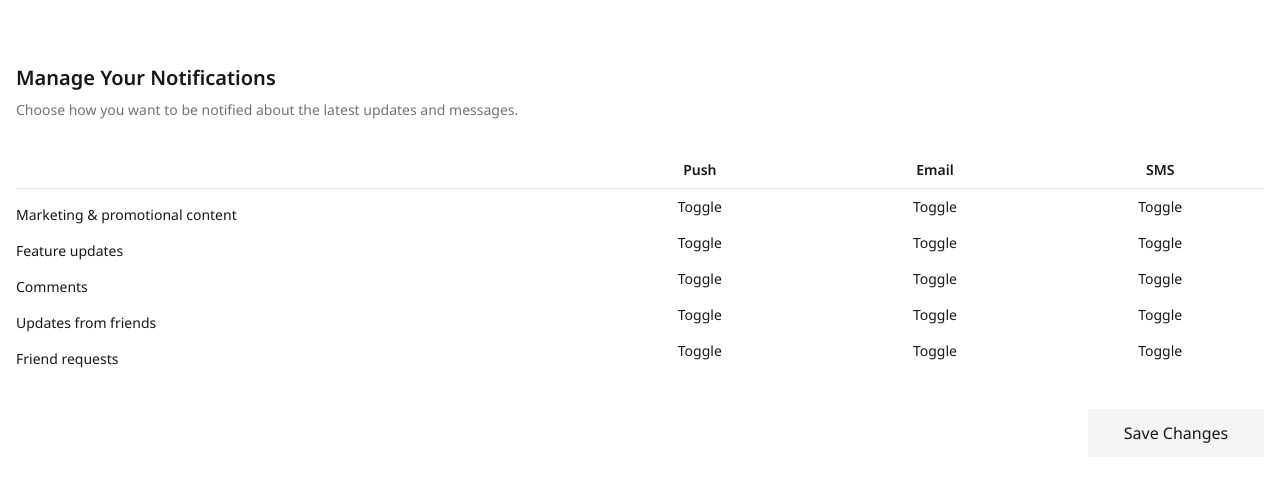
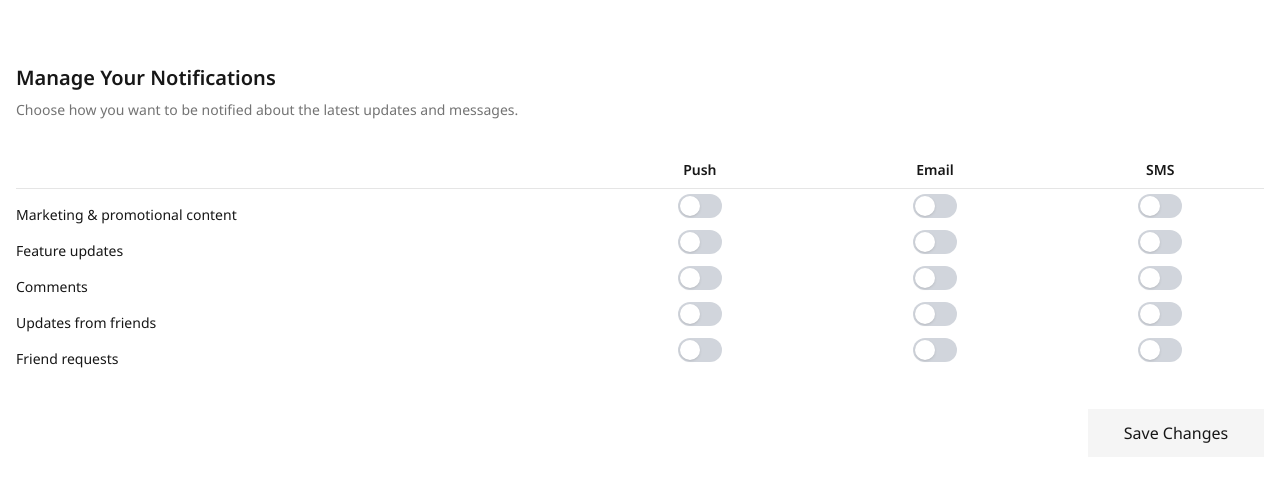
Before and after one commit to AbuBakr-S/notifications-settings-section, a Next.js app: page / in a window 1280 px wide. Shown: the top 482 px of the page. Built offline with nearby package versions, Linux system fonts and the light colour scheme.

Commit message:
feat: add toggle component

```diff
--- /dev/null
+++ b/app/Toggle.tsx
@@ -0,0 +1,29 @@
+import { useState } from "react";
+
+interface ToggleProps {
+  checked: boolean;
+}
+
+export default function Toggle ({ checked: initialChecked }: ToggleProps) {
+  const [checked, setChecked] = useState(initialChecked);
+
+  const handleClick = (e: React.MouseEvent<HTMLButtonElement>) => {
+    e.preventDefault();
+    setChecked(!checked);
+  };
+
+  return (
+    <button
+      onClick={handleClick}
+      className={`relative inline-flex h-6 w-11 shrink-0 cursor-pointer rounded-full border-2 border-transparent transition-colors duration-200 ease-in-out focus:outline-none ${
+        checked ? "bg-blue-600" : "bg-gray-300"
+      }`}
+    >
+      <span
+        className={`inline-block h-5 w-5 transform rounded-full bg-white shadow ring-0 transition duration-200 ease-in-out ${
+          checked ? "translate-x-5" : "translate-x-0"
+        }`}
+      />
+    </button>
+  )
+}
--- a/app/page.tsx
+++ b/app/page.tsx
@@ -1,3 +1,6 @@
+"use client"
+
+import Toggle from "./Toggle";
 import { Noto_Sans } from "next/font/google";
 
 const notoSans = Noto_Sans({
@@ -48,7 +51,7 @@ export default function Home() {
                     {CHANNELS.map((channel) => (
                       // TODO: Replace with a Reusable Toggle Component
                       <td key={channel} className="text-center">
-                        Toggle
+                        <Toggle checked={false} />
                       </td>
                     ))}
                   </tr>
```
